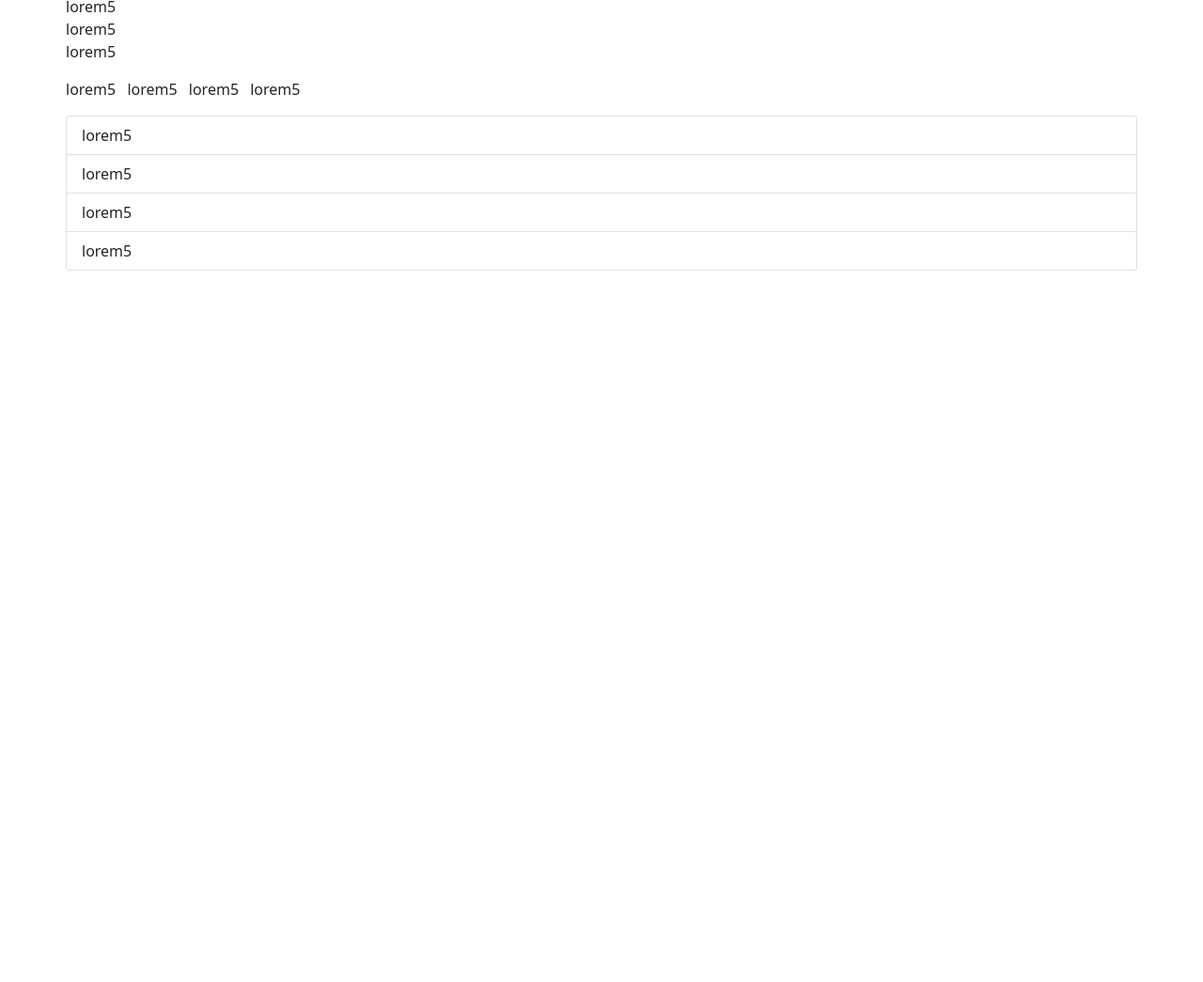
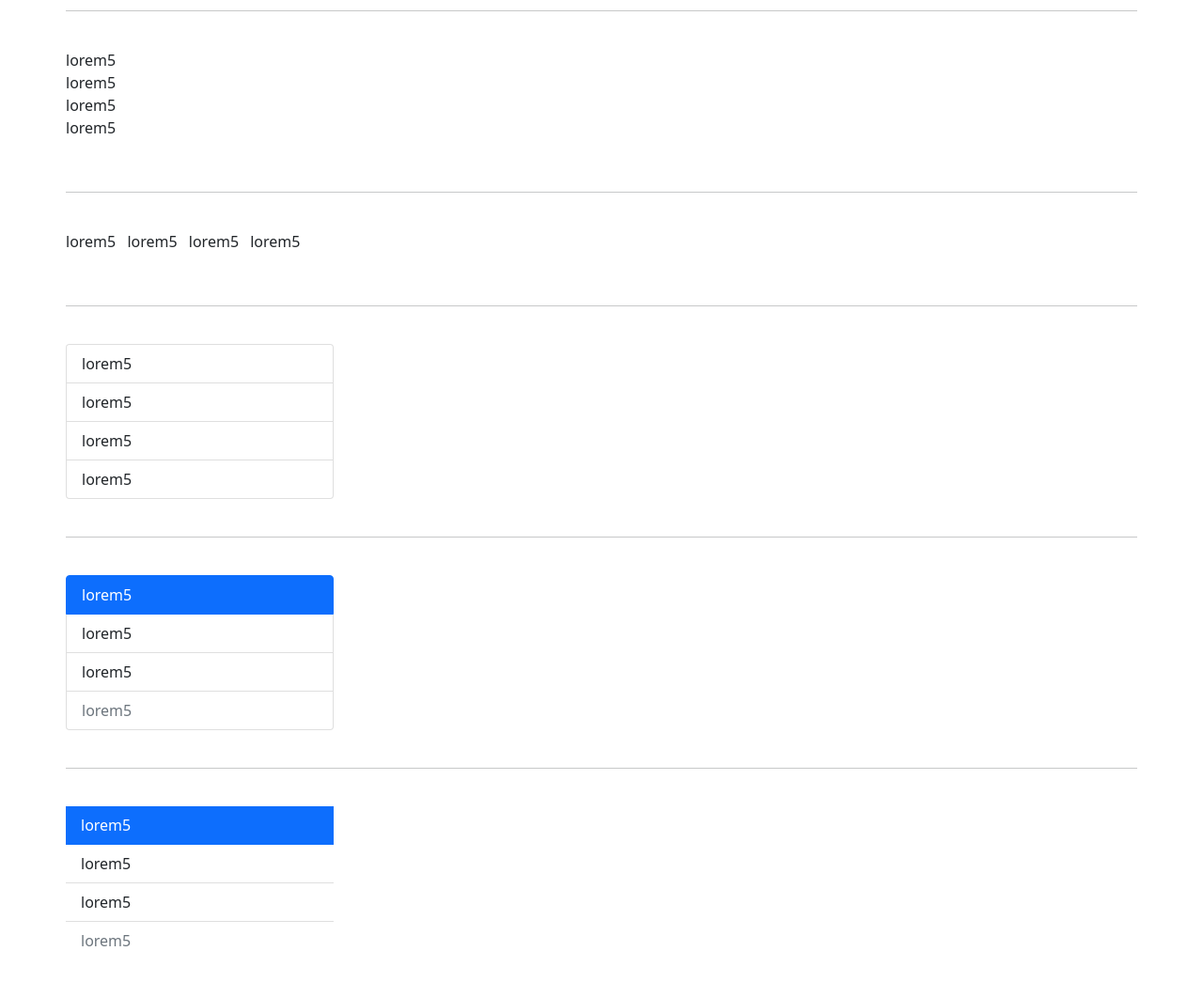
Before and after one commit to argun8394/bootstrap-lesson, a plain HTML site: page 04_08_lesson1/8.list-group.html in a window 1280 px wide. Shown: the part 267-1312 px from the top of the page at 94% size. Before the commit the page ends 800 px from the top, so only its background shows below. Drawn offline with nearby package versions, Linux system fonts and the light colour scheme.

Commit message:
list-group2

```diff
--- a/04_08_lesson1/8.list-group.html
+++ b/04_08_lesson1/8.list-group.html
@@ -17,13 +17,15 @@
 <body>
     <h1> Hello FS Team!</h1>
 
-
     <ul>
         <li>lorem5</li>
         <li>lorem5</li>
         <li>lorem5</li>
         <li>lorem5</li>
+
     </ul>
+    <br>
+    <hr><br>
 
     <ul class="list-unstyled">
         <li>lorem5</li>
@@ -32,6 +34,9 @@
         <li>lorem5</li>
     </ul>
 
+    <br>
+    <hr><br>
+
     <ul class="list-inline">
         <li class="list-inline-item">lorem5</li>
         <li class="list-inline-item">lorem5</li>
@@ -39,11 +44,36 @@
         <li class="list-inline-item">lorem5</li>
     </ul>
 
-    <ul class="list-group">
+    <br>
+    <hr><br>
+
+    <ul class="list-group w-25">
         <li class="list-group-item">lorem5</li>
         <li class="list-group-item">lorem5</li>
         <li class="list-group-item">lorem5</li>
         <li class="list-group-item">lorem5</li>
+    </ul>
+
+    <br>
+    <hr><br>
+
+
+    <ul class="list-group w-25">
+        <li class="list-group-item active">lorem5</li>
+        <li class="list-group-item">lorem5</li>
+        <li class="list-group-item">lorem5</li>
+        <li class="list-group-item disabled">lorem5</li>
+    </ul>
+
+    <br>
+    <hr><br>
+
+
+    <ul class="list-group w-25 list-group-flush">
+        <li class="list-group-item active">lorem5</li>
+        <li class="list-group-item">lorem5</li>
+        <li class="list-group-item">lorem5</li>
+        <li class="list-group-item disabled">lorem5</li>
     </ul>
 
 
```
